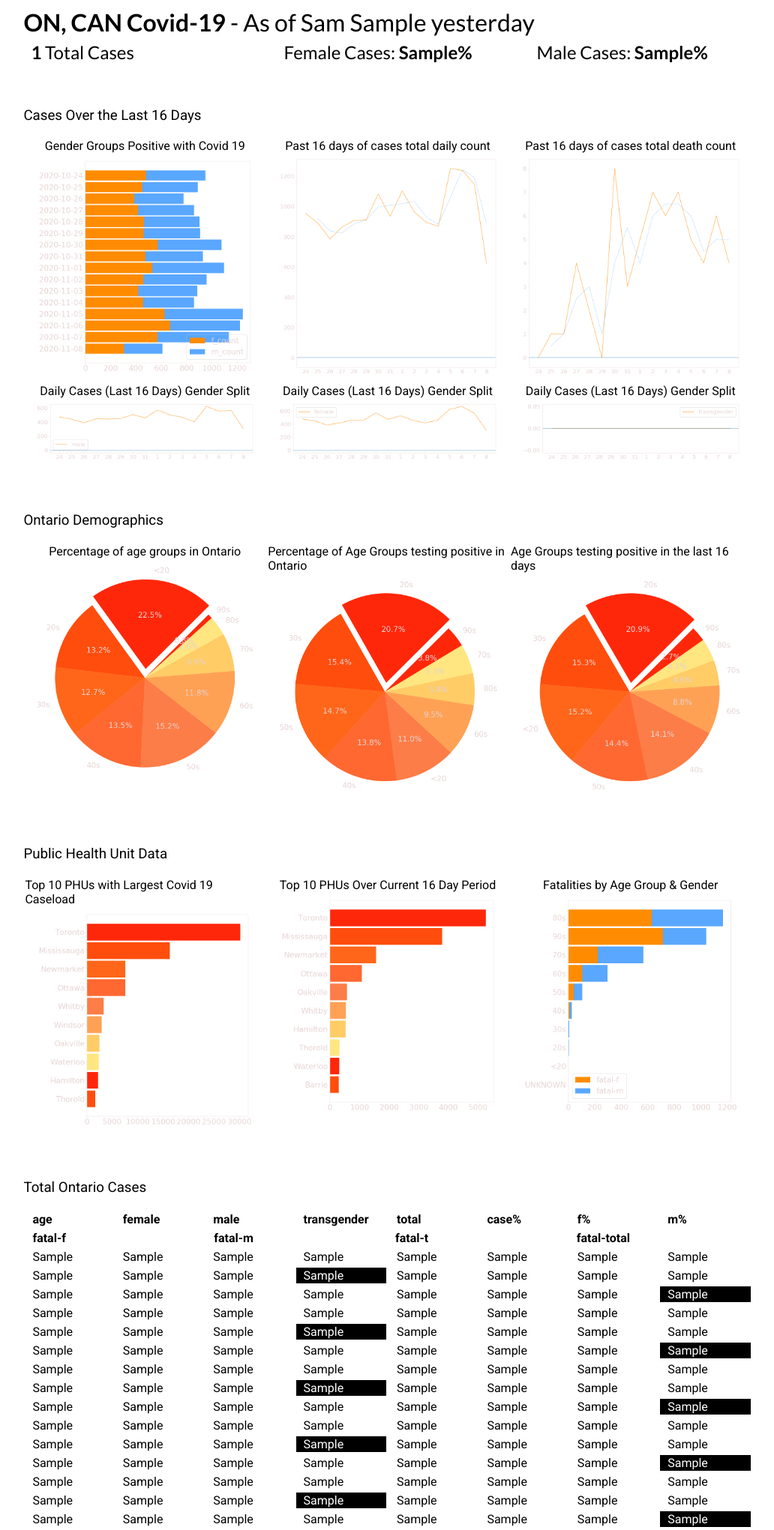
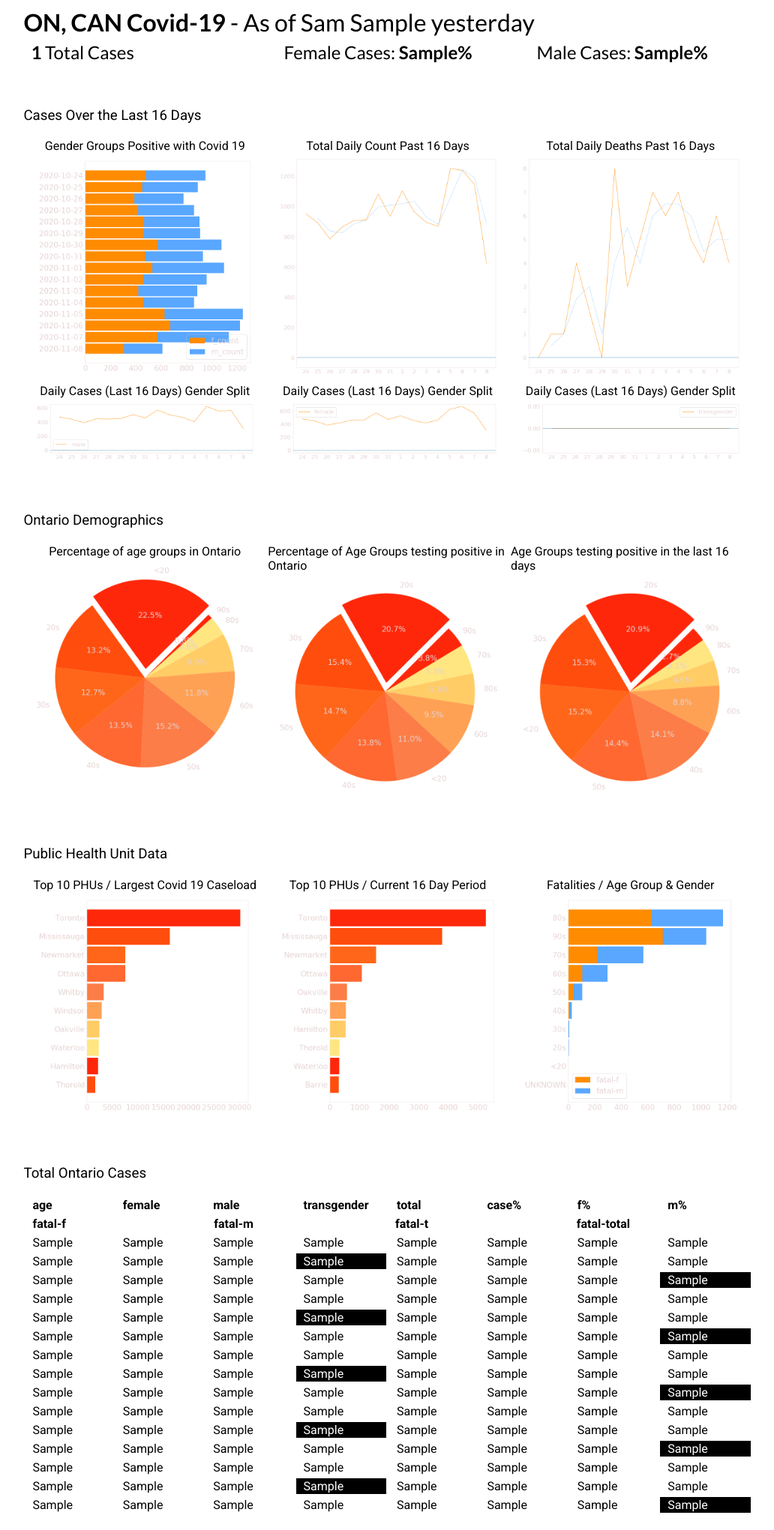
Before and after one commit to tamccullough/covon, a Flask app: template templates/co-index.html in a window 1280 px wide. Shown: the top 2041 px of the page at 75% size, without its empty margins (123-1155 px from the left). Run offline with Flask 2, Linux system fonts and the light colour scheme; the template is opened without the code that fills it: most values are stand-ins (such as "Sample title", 1, 10 or a date in 2020); parts of the project's set-up code (start-up, migrations or seed data) failed here and were passed over.

Commit message:
updating datasets and images

```diff
--- a/templates/co-index.html
+++ b/templates/co-index.html
@@ -25,15 +25,18 @@
     <div class="parent">
       <!-- pie 1 -->
       <div class="box">
-        <a class="{{ theme }}-t-blue">Gender Groups Positive with Covid 19</a>
+        <a class="{{ theme }}-t-blue" style="display: inline;">Gender Groups </a>
+        <a class="{{ theme }}-t-yellow" style="display: inline;">Positive with Covid 19</a>
         <div><img class="center" src="static/images/bar/last16day-cases.png" alt="Cases past 16 days" style="max-width:95%"></div>
       </div>
       <div class="box">
-        <a class="{{ theme }}-t-blue">Past 16 days of cases total daily count</a>
+        <a class="{{ theme }}-t-blue" style="display: inline;">Total Daily Count </a>
+        <a class="{{ theme }}-t-yellow" style="display: inline;">Past 16 Days</a>
         <div><img class="center" src="static/images/graph/ontario-recent_daily_cases_count.png" alt="Ontario Age Groups" style="max-width:95%;max-height:600px"></div>
       </div>
       <div class="box">
-        <a class="{{ theme }}-t-blue">Past 16 days of cases total death count</a>
+        <a class="{{ theme }}-t-blue" style="display: inline;">Total Daily Deaths </a>
+        <a class="{{ theme }}-t-yellow" style="display: inline;">Past 16 Days</a>
         <div><img class="center" src="static/images/graph/ontario-recent_daily_deaths_count.png" alt="Ontario Age Groups" style="max-width:95%;max-height:600px"></div>
       </div>
     </div>
@@ -83,17 +86,20 @@
     <div class="parent">
       <!-- chart 1 -->
       <div class="box">
-        <a class="{{ theme }}-t-blue">Top 10 PHUs with Largest Covid 19 Caseload</a>
+        <a class="{{ theme }}-t-blue" style="display: inline;">Top 10 PHUs / </a>
+        <a class="{{ theme }}-t-yellow" style="display: inline;">Largest Covid 19 Caseload</a>
         <div><img class="center" src="static/images/bar/ontario-reporting_phu_city-top10.png" alt="Top 10 Reporting PHU" style="max-width:95%"></div>
       </div>
       <!-- chart 2 -->
       <div class="box">
-        <a class="{{ theme }}-t-blue">Top 10 PHUs Over Current 16 Day Period</a>
+        <a class="{{ theme }}-t-blue" style="display: inline;">Top 10 PHUs / </a>
+        <a class="{{ theme }}-t-yellow" style="display: inline;">Current 16 Day Period</a>
         <div><img class="center" src="static/images/bar/ontario-reporting_phu_city-top10-recent.png" alt="Top 10 Reporting PHU" style="max-width:95%"></div>
       </div>
       <!-- chart 3 -->
       <div class="box">
-        <a class="{{ theme }}-t-blue">Fatalities by Age Group & Gender</a>
+        <a class="{{ theme }}-t-blue" style="display: inline;">Fatalities  / </a>
+        <a class="{{ theme }}-t-yellow" style="display: inline;">Age Group & Gender</a>
         <div><img class="center" src="static/images/bar/fatalities.png" alt="Top 10 Reporting PHU" style="max-width:95%"></div>
       </div>
     </div>
@@ -173,10 +179,43 @@
 </div>
 
 <!-- charts & graphs -->
-<div class="{{ theme }}-dark" style="border-radius: 0.5rem; padding: 20px 20px;">
-  <div class="parent">
-      <h3 class="{{ theme }}-t">Total Daily Cases</h3>
-      <div><img class="center" src="static/images/graph/ontario-daily_cases_count.png" alt="Ontario Age Groups" style="max-width:95%"></div>
+<div class="menuHoriz">
+  <div class="{{ theme }}-dark" style="border-radius: 0.5rem; padding: 20px 20px;">
+    <h3 class="{{ theme }}-t-blue">Total Daily Cases</h3>
+    <div class="parent">
+        <div class="center">
+          <img src="static/images/graph/ontario-daily_cases_count.png" alt="Ontario Total Daily Cases" style="max-width:95%">
+        </div>
+    </div>
+  </div>
+
+  <div class="{{ theme }}-dark" style="border-radius: 0.5rem; padding: 20px 20px;">
+    <h3 class="{{ theme }}-t-blue">Total Daily Deaths</h3>
+    <div class="parent">
+        <div class="center">
+          <img src="static/images/graph/ontario-daily_deaths_count.png" alt="Ontario Total Daily Deaths" style="max-width:95%">
+        </div>
+    </div>
+  </div>
+</div>
+
+<div class="menuDrop">
+  <div class="{{ theme }}-dark" style="border-radius: 0.5rem; padding: 20px 20px;">
+    <h3 class="{{ theme }}-t-blue">Total Daily Cases</h3>
+    <div class="parent">
+        <div class="center">
+          <img src="static/images/graph/ontario-daily_cases_count_s.png" alt="Ontario Total Daily Cases" style="max-width:95%">
+        </div>
+    </div>
+  </div>
+
+  <div class="{{ theme }}-dark" style="border-radius: 0.5rem; padding: 20px 20px;">
+    <h3 class="{{ theme }}-t-blue">Total Daily Deaths</h3>
+    <div class="parent">
+        <div class="center">
+          <img src="static/images/graph/ontario-daily_deaths_count_s.png" alt="Ontario Total Daily Deaths" style="max-width:95%">
+        </div>
+    </div>
   </div>
 </div>
 {% endblock %}
```
Also changed, not shown: static/images/graph/ontario-daily_cases_count.png, static/images/graph/ontario-daily_cases_count_s.png (added), static/images/graph/ontario-daily_deaths_count.png (added), static/images/graph/ontario-daily_deaths_count_s.png (added), static/images/pie/all_ages-total_cases.png, static/images/pie/cases_by_age-16-days.png, static/images/pie/gender-total_cases.png, static/images/pie/ontario-age_groups.png, static/images/pie/outcome-total_cases.png.
